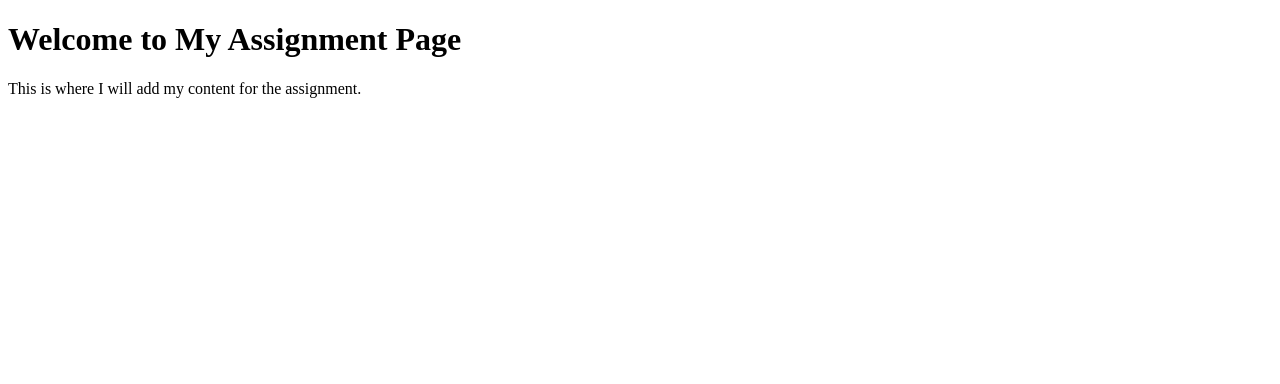
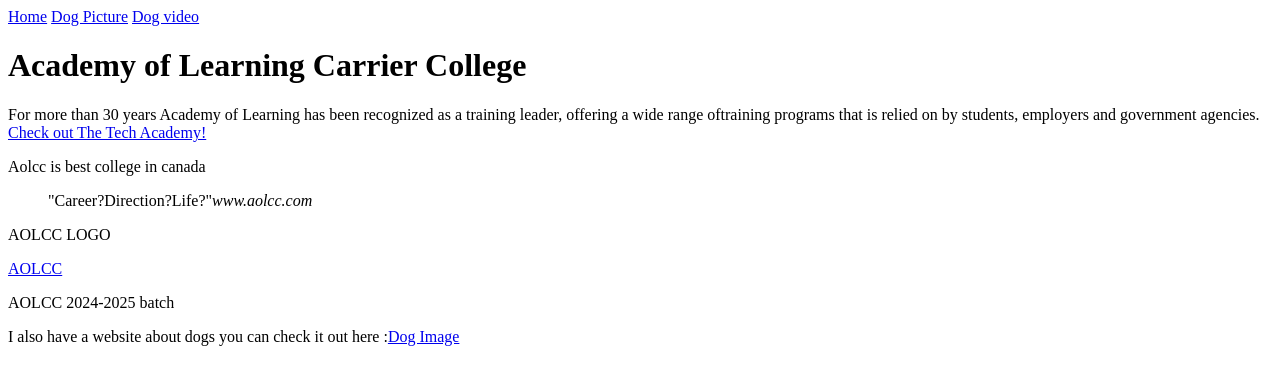
Before and after one commit to Stellaraju/HTML-and-CSS-Projects, a plain HTML site: page Assignment.html in a window 1280 px wide. Drawn offline with Linux system fonts and the light colour scheme.

Commit message:
HTML documents Assignments
This is my HTML Documents Assignments

```diff
--- a/Assignment.html
+++ b/Assignment.html
@@ -1,12 +1,49 @@
+
+<!-----Assignment.html---->
+
 <!DOCTYPE html>
 <html lang="en">
 <head>
     <meta charset="UTF-8">
 
-    <title>Assignment</title>
+    <title>AOLCC</title>
 </head>
+
 <body>
-    <h1>Welcome to My Assignment Page</h1>
-    <p>This is where I will add my content for the assignment.</p>
+<nav>
+<a href="Assignment.html">Home</a>
+<a href="Dog.html">Dog Picture</a>
+<a href="Dogvideo.html">Dog video</a>
+</nav>
+
+<main>
+    <h1>Academy of Learning Carrier College</h3>
+    <p>For more than 30 years Academy of Learning has been recognized as a training leader, offering a wide range oftraining programs that is relied on by students, employers and government agencies.
+<a href="https://learncodinganywhere.com/">Check out The Tech Academy!</a>
+
+</p>
+
+<p>
+Aolcc is best college in canada</p>
+
+<blockquote>"Career?Direction?Life?"<cite>www.aolcc.com</cite>
+</blockquote>
+
+
+<P> AOLCC LOGO</p>
+
+
+
+<a href="file:///Users/rajumichael/Desktop/Deaktop/images.png">AOLCC</a>
+
+
+
+</main>
+<footer>
+
+<p> AOLCC 2024-2025 batch</p>
+
+<p> I also have a website about dogs you can check it out here :<a href="dog.html">Dog Image</a></p>
+</footer>
 </body>
 </html>
```
Also changed, not shown: dog.html (added, +25 -0 lines), dogvideo.html (added, +24 -0 lines), Assignment.txt (added).
